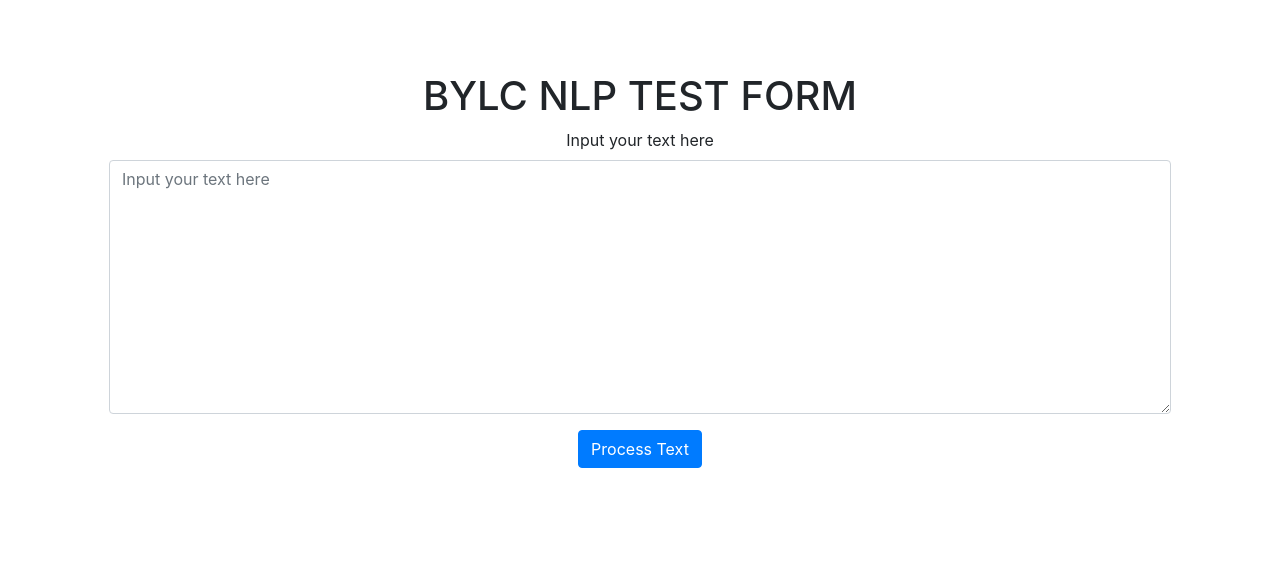
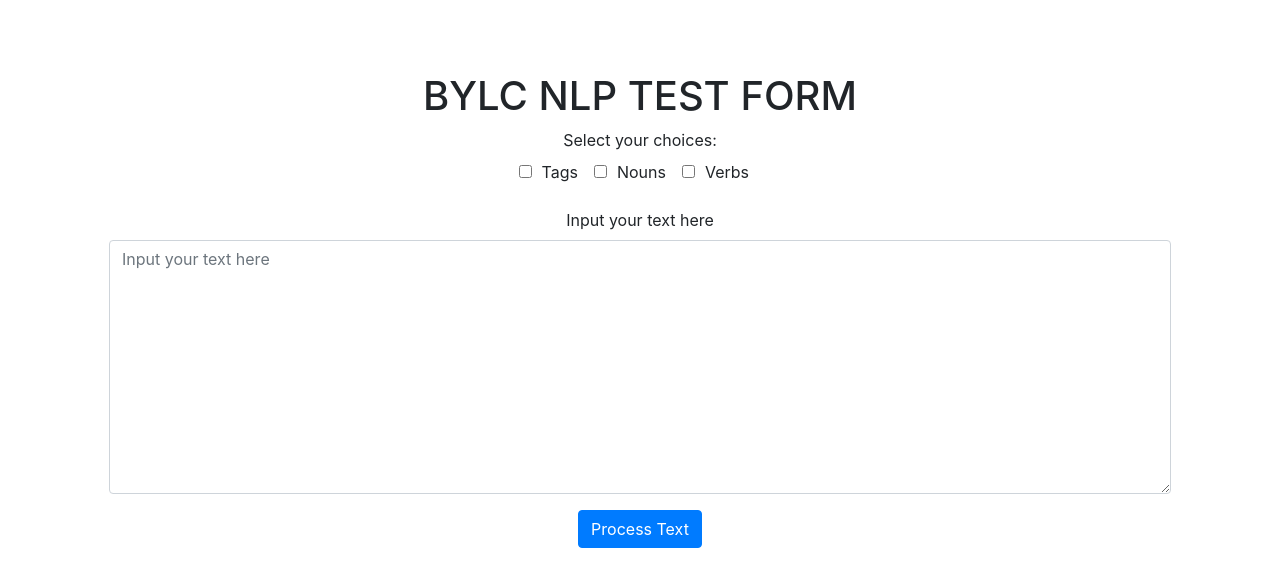
Before and after one commit to uzairahmadk/django-nlp-app, a Django app: page / in a window 1280 px wide. Shown: the part 56-643 px from the top of the page. Run offline with Django 3.2, Linux system fonts and the light colour scheme; some libraries are stand-ins or nearby versions.

Commit message:
Tags and Nouns are working

```diff
--- a/templates/textform-view.html
+++ b/templates/textform-view.html
@@ -13,6 +13,22 @@
     <form method="post">
 
       {% csrf_token %}
+
+        <div class="form-group">
+
+          <label for="InputFeature">{{ form.feature_choice.label }}: </label><br/>
+
+          {% for choice in form.feature_choice %}
+
+            <div class="form-check form-check-inline">
+
+              {{ choice }}
+
+            </div>
+
+          {% endfor %}
+
+        </div>
 
         <div class="form-group">
           <label for="InputText">{{ form.text.label }}</label>
--- /dev/null
+++ b/textprocessor/choices.py
@@ -0,0 +1,5 @@
+OPTIONS = (
+        ('Tags', "Tags"),
+        ('Nouns', "Nouns"),
+        ('Verbs', "Verbs"),
+)
--- a/textprocessor/forms.py
+++ b/textprocessor/forms.py
@@ -1,8 +1,10 @@
 from django import forms
+from textprocessor.choices import *
 
 class TextProcessingForm(forms.Form):
 
+    feature_choice = forms.MultipleChoiceField(label='Select your choices', widget=forms.CheckboxSelectMultiple(attrs={"class":"form-check-input", "id": "InputFeature"}), choices=OPTIONS)
     text = forms.CharField(label='Input your text here', widget=forms.Textarea(attrs={"class":"form-control", "id":"InputText", "placeholder":"Input your text here"}), required=True)
 
     class Meta:
-        fields = ('text')
+        fields = ('feature_choice', 'text')
--- a/textprocessor/views.py
+++ b/textprocessor/views.py
@@ -1,7 +1,7 @@
 from django.shortcuts import render
 from django.views.generic import View
-from textblob import TextBlob
 from textprocessor.forms import TextProcessingForm
+from textprocessor.textprocess import TextProcess
 
 # Create your views here.
 class HomePageView(View):
@@ -9,17 +9,34 @@ class HomePageView(View):
     form_class = TextProcessingForm
     context_object_name = 'text_form'
     initial = {'key': 'value'}
+    processor_class = TextProcess
+    form_error = False
 
     def get(self, request, *args, **kwargs):
         return render(request, self.template_name, {'form': self.form_class})
 
     def post(self, request, *args, **kwargs):
         form = self.form_class(request.POST)
+        results = []
+        choices = []
 
         if form.is_valid():
             text = form.cleaned_data['text']
-            blob = TextBlob(text)
+            feature_choice = form.cleaned_data['feature_choice']
 
-            result = blob.tags
+            for feature in feature_choice:
 
-            return render(request, 'result-view.html', {'result': result})
+                ##Text tags processing
+                if feature == 'Tags':
+                    choices.append('Tags')
+                    results.append(self.processor_class.text_tag(text))
+                else:
+                    choices.append('Nouns')
+                    results.append(self.processor_class.text_noun(text))
+
+
+            return render(request, 'result-view.html', {'results': results, 'choices': choices, 'error': self.form_error})
+
+        else:
+            self.form_error = True
+            return render(request, 'result-view.html', {'error': self.form_error})
```
Also changed, not shown: templates/result-view.html (+38 -2 lines), textprocessor/textprocess.py (added, +12 -0 lines).
